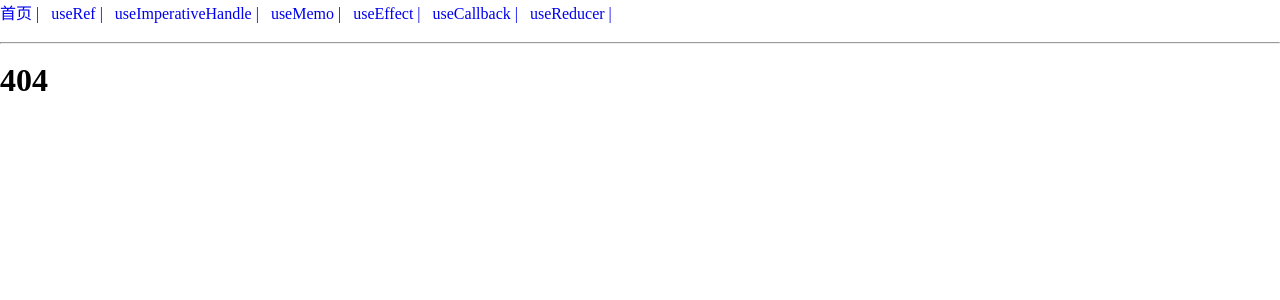
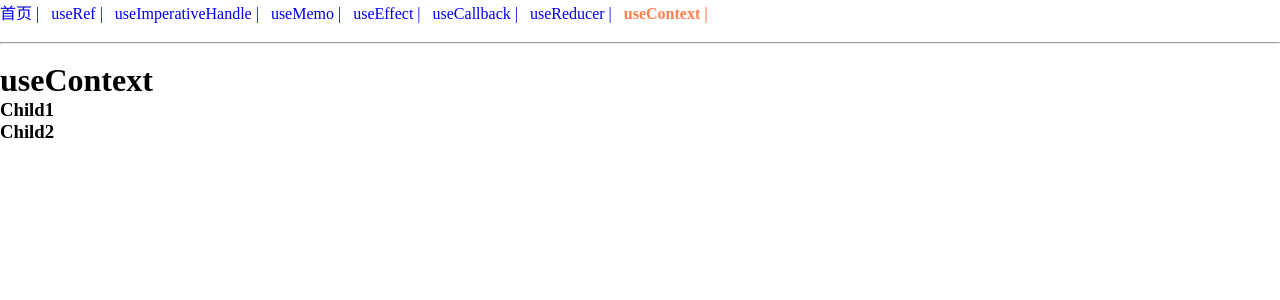
Before and after one commit to Cmingqiu/react-practice, a React app: page /#/useContext in a window 1280 px wide. Before the commit this address had no page. Shown: the top 300 px of the page. Built offline with nearby package versions, Linux system fonts and the light colour scheme.

Commit message:
feat: useContext & useEffect

```diff
--- a/src/router/index.jsx
+++ b/src/router/index.jsx
@@ -11,6 +11,7 @@ import ErrorPage from '@/views/404';
 
 const CompUseRef = lazy(() => import('@/usage-hooks/useRef'));
 const CompUseReducer = lazy(() => import('@/usage-hooks/useReducer'));
+const CompUseContext = lazy(() => import('@/usage-hooks/useContext'));
 
 export const routes = [
   {
@@ -44,5 +45,14 @@ export const routes = [
       </Suspense>
     )
   },
+  {
+    path: '/useContext',
+    name: 'useContext',
+    element: (
+      <Suspense>
+        <CompUseContext />
+      </Suspense>
+    )
+  },
   { path: '*', element: <ErrorPage /> }
 ];
--- /dev/null
+++ b/src/usage-hooks/useContext.jsx
@@ -0,0 +1,50 @@
+import { createContext, useContext, useEffect, useState } from 'react';
+
+const UseContext = createContext('userinfo');
+
+export default function () {
+  const [count, setCount] = useState(10);
+  useEffect(() => {
+    setTimeout(() => {
+      setCount(count + 10); // setCount(prev => prev + 10);
+    }, 1000);
+
+    return () => {
+      console.log('clean effect');
+    };
+  }, []); // 没有依赖项会无限循环
+
+  const change = [23, 12, 0]; // () => console.log('change');
+  return (
+    <>
+      <h1>useContext</h1>
+      <UseContext.Provider value={change}>
+        <Child1 />
+      </UseContext.Provider>
+    </>
+  );
+}
+
+function Child1() {
+  const info = useContext(UseContext);
+  console.log('Child1', info);
+  return (
+    <>
+      <h3>Child1</h3>
+      {/* <UseContext.Consumer>
+        {v => <div>UseContext: {v}</div>}
+      </UseContext.Consumer>
+      useContext:{info} */}
+      <Child2 />
+    </>
+  );
+}
+function Child2() {
+  const info = useContext(UseContext, 50);
+  console.log('Child2', info);
+  return (
+    <>
+      <h3>Child2</h3>
+    </>
+  );
+}
```
